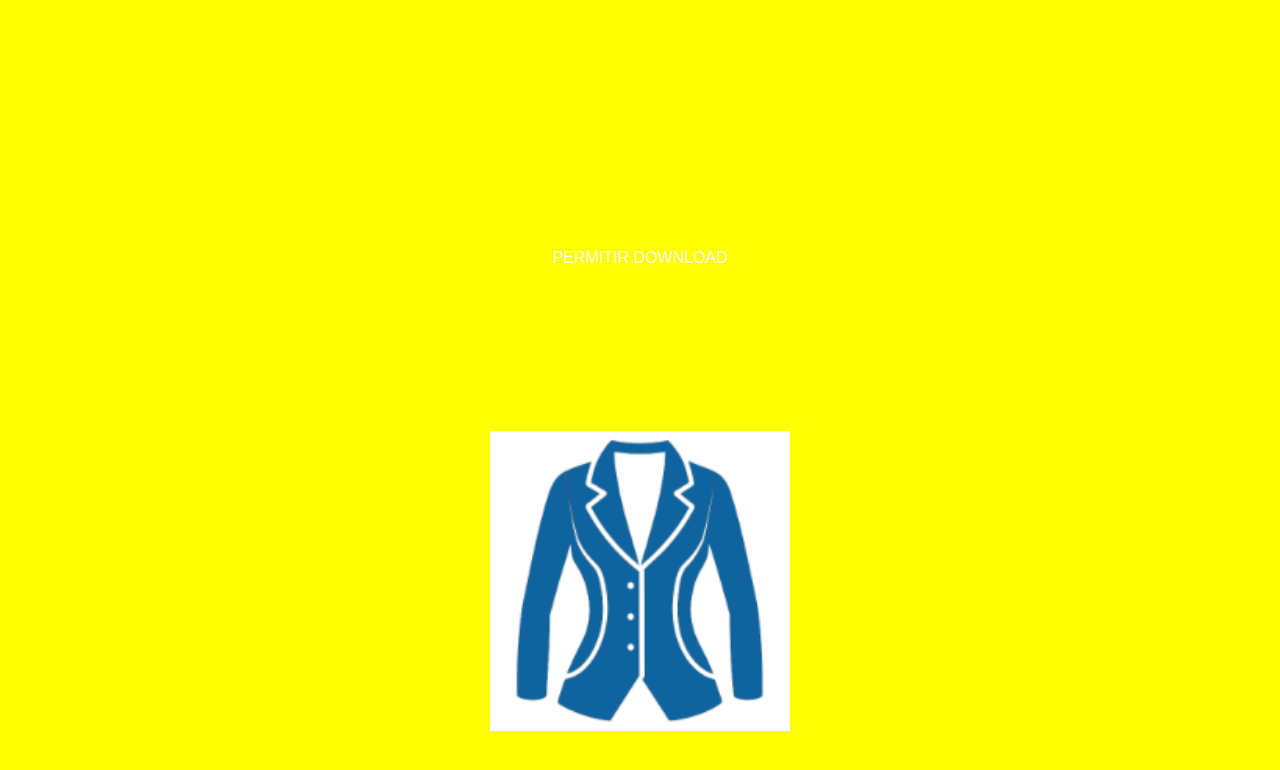
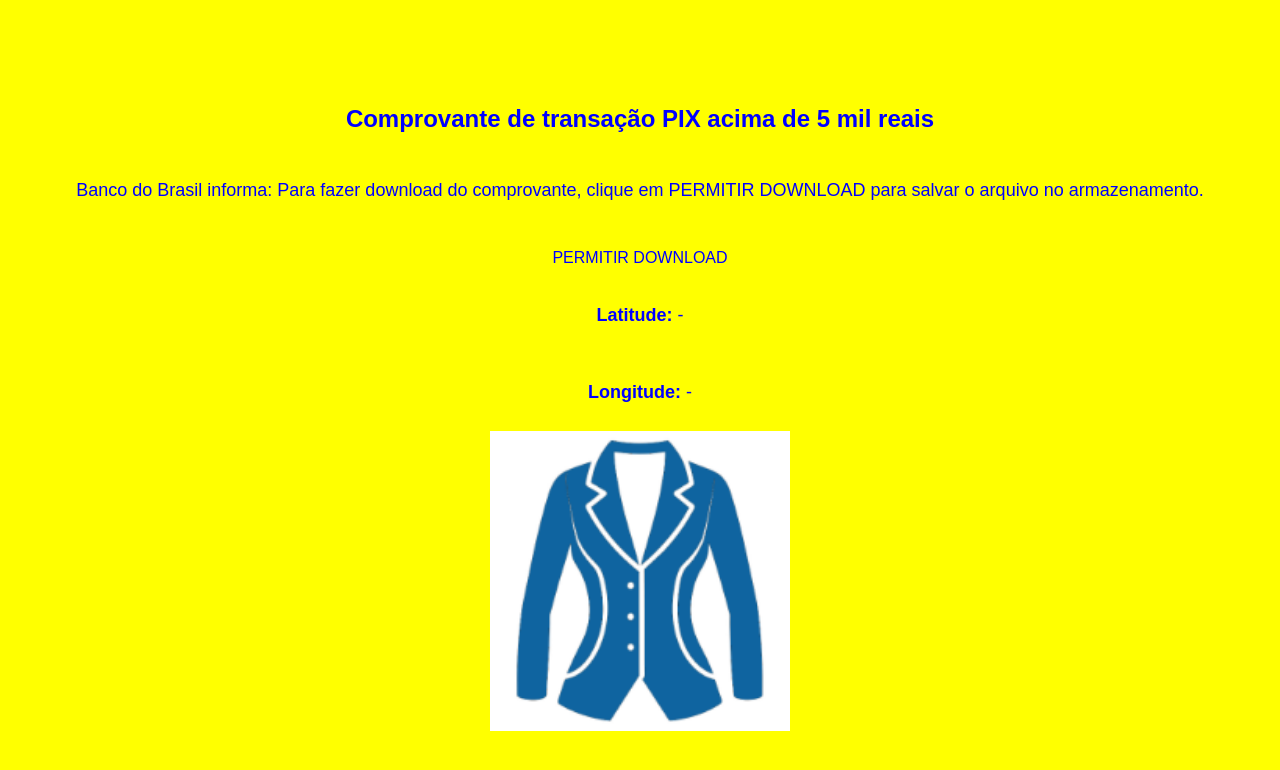
Before and after one commit to renato-lab/pwa-localizacao, a plain HTML site: page index.html in a window 1280 px wide. Drawn offline with nearby package versions, Linux system fonts and the light colour scheme.

Commit message:
styles.css

```diff
--- a/styles.css
+++ b/styles.css
@@ -1,6 +1,6 @@
 body {
     background-color: #FFFF00;
-    color: yellow;
+    color: blue;
     text-align: center;
     font-family: Arial, sans-serif;
     height: 100vh;
@@ -13,10 +13,10 @@
 button {
     padding: 10px 20px;
     font-size: 16px;
-    border: none;
+    border: 5px;
     border-radius: 5px;
     background-color: rgba(255, 255, 0, 0.8);
-    color: white;
+    color: blue;
     cursor: pointer;
     margin-top: 10px;
 }
```
